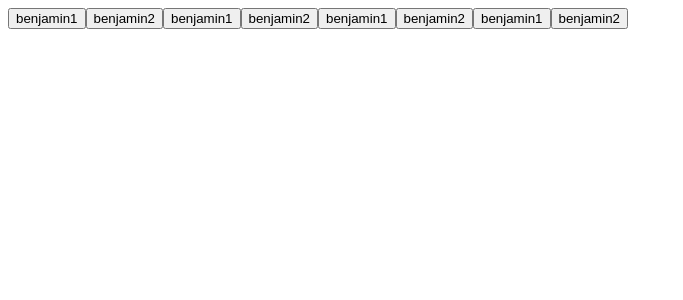
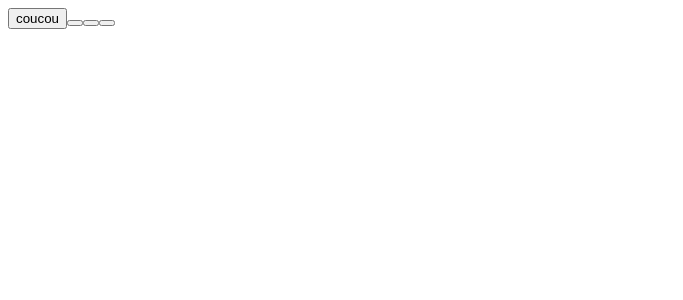
Before and after one commit to champix56/tjspa1-2026-09-09, a React (Vite) app: page / in a window 1280 px wide. Shown: the top 300 px of the page, without its empty margins (0-683 px from the left). Built offline with nearby package versions, Linux system fonts and the light colour scheme.

Commit message:
destruct, val par def . usage de destruct

```diff
--- a/src/components/App/App.jsx
+++ b/src/components/App/App.jsx
@@ -13,6 +13,7 @@ function App() {
         fn={function () {}}
         obj={{ abc: 1 }}
         arr={[1, 2, 3]}
+        balise={<div>coucou</div>}
       ></Button>
       <Button></Button>
       <Button></Button>
--- a/src/components/ui/Button/Button.jsx
+++ b/src/components/ui/Button/Button.jsx
@@ -1,14 +1,7 @@
-import React from 'react'
+import React from "react";
+const Button = ({text,st="une chaine par default "}) => {
+  console.trace(text);
 
-const Button = (props) => {
-    console.log(props);
-
-    return (
-        <>
-        {/* comment */}
-            <button className="Button">benjamin1</button>
-            <button className="Button">benjamin2</button>
-        </>
-        )
-}
-export default Button
+  return <button className="Button">{text}</button>;
+};
+export default Button;
```
